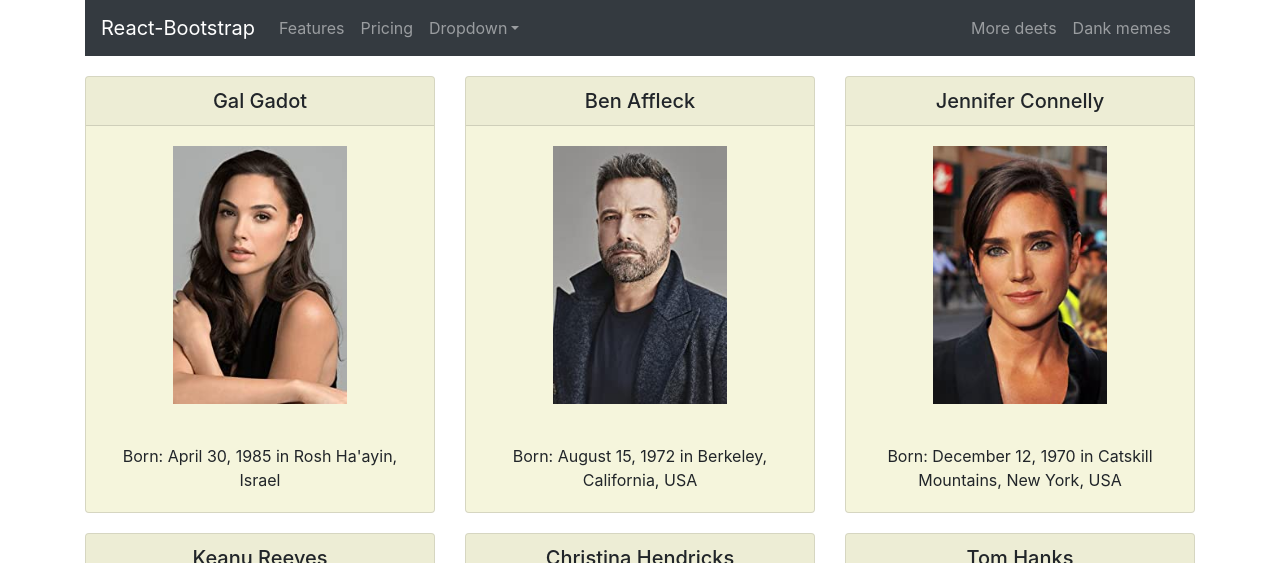
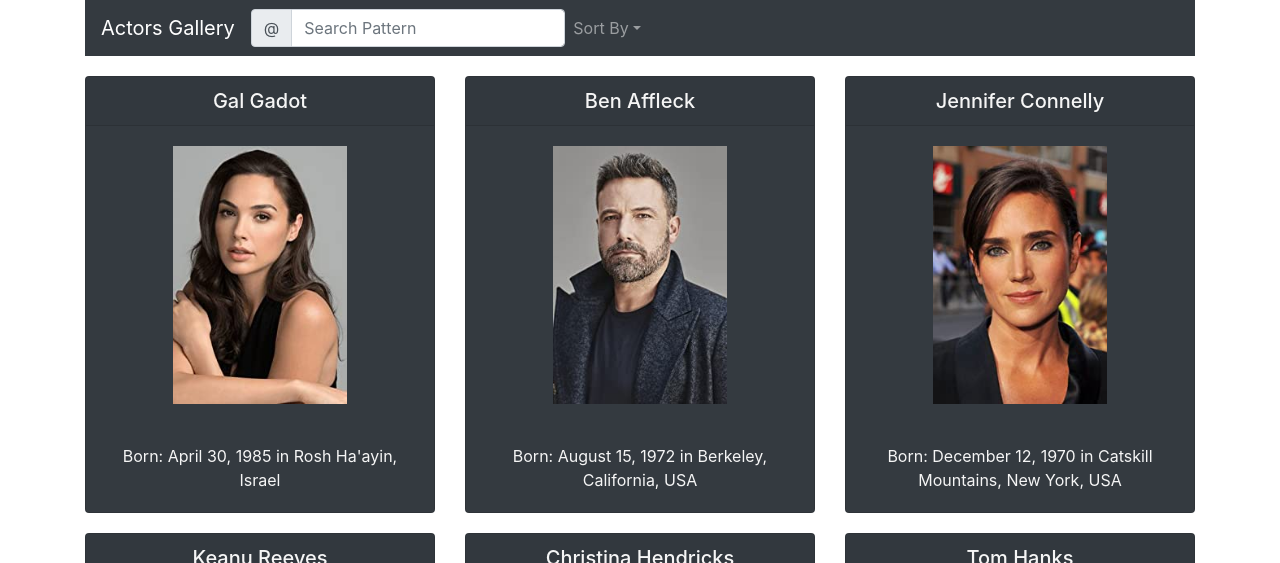
Before and after one commit to DeltaDe-Dirac/react-movie-app, a React (Create React App) app: page / in a window 1280 px wide. Shown: the top 563 px of the page. Built offline with nearby package versions, Linux system fonts and the light colour scheme.

Commit message:
dark theme

```diff
--- a/package.json
+++ b/package.json
@@ -2,7 +2,7 @@
   "name": "movie-app",
   "version": "0.1.0",
   "private": true,
-  "homepage": "https://deltade-dirac.github.io/movie-app",
+  "homepage": "https://deltade-dirac.github.io/react-movie-app",
   "dependencies": {
     "@testing-library/jest-dom": "^5.11.10",
     "@testing-library/react": "^11.2.6",
--- a/src/Components/ActorCard.css
+++ b/src/Components/ActorCard.css
@@ -3,10 +3,9 @@
 }
 
 .card {
-  background-color: beige;
+  background-color: #343a40;
+  color: whitesmoke;
   min-width: 260px;
-  /* margin: 20px; */
-  /* padding-bottom: 20px; */
   height: 100%;
 }
 
--- a/src/Components/ActorCard.js
+++ b/src/Components/ActorCard.js
@@ -25,28 +25,39 @@ import Anthony from "./img/actors/AnthonyMackie.jpg";
 import Wallis from "./img/actors/WallisDay.jpg";
 
 export default function ActorCard() {
+  const handleSelect = (eventKey) => alert(`selected ${eventKey}`);
   return (
     <Container>
       <Navbar collapseOnSelect expand="lg" bg="dark" variant="dark">
-        <Navbar.Brand href="#home">React-Bootstrap</Navbar.Brand>
+        <Navbar.Brand href="#home" onClick={() => alert()}>
+          Actors Gallery
+        </Navbar.Brand>
         <Navbar.Toggle aria-controls="responsive-navbar-nav" />
         <Navbar.Collapse id="responsive-navbar-nav">
-          <Nav className="mr-auto">
-            <Nav.Link href="#features">Features</Nav.Link>
-            <Nav.Link href="#pricing">Pricing</Nav.Link>
-            <NavDropdown title="Dropdown" id="collasible-nav-dropdown">
-              <NavDropdown.Item href="#action/3.1">Action</NavDropdown.Item>
-              <NavDropdown.Item href="#action/3.2">Another action</NavDropdown.Item>
-              <NavDropdown.Item href="#action/3.3">Something</NavDropdown.Item>
+          <Nav>
+            <InputGroup>
+              <InputGroup.Prepend>
+                <InputGroup.Text id="basic-addon1">@</InputGroup.Text>
+              </InputGroup.Prepend>
+              <FormControl placeholder="Search Pattern" aria-label="Username" aria-describedby="basic-addon1" />
+            </InputGroup>
+          </Nav>
+          <Nav className="mr-auto" activeKey="1" onSelect={handleSelect}>
+            <NavDropdown title="Sort By" id="collasible-nav-dropdown">
+              <NavDropdown.Item href="#action/3.1" eventKey="1">
+                First Name
+              </NavDropdown.Item>
+              <NavDropdown.Item href="#action/3.2" eventKey="2">
+                Second Name
+              </NavDropdown.Item>
+              <NavDropdown.Item href="#action/3.3" eventKey="3">
+                Age
+              </NavDropdown.Item>
               <NavDropdown.Divider />
-              <NavDropdown.Item href="#action/3.4">Separated link</NavDropdown.Item>
+              <NavDropdown.Item href="#action/3.4" eventKey="4">
+                Descending Order
+              </NavDropdown.Item>
             </NavDropdown>
-          </Nav>
-          <Nav>
-            <Nav.Link href="#deets">More deets</Nav.Link>
-            <Nav.Link eventKey={2} href="#memes">
-              Dank memes
-            </Nav.Link>
           </Nav>
         </Navbar.Collapse>
       </Navbar>
```
